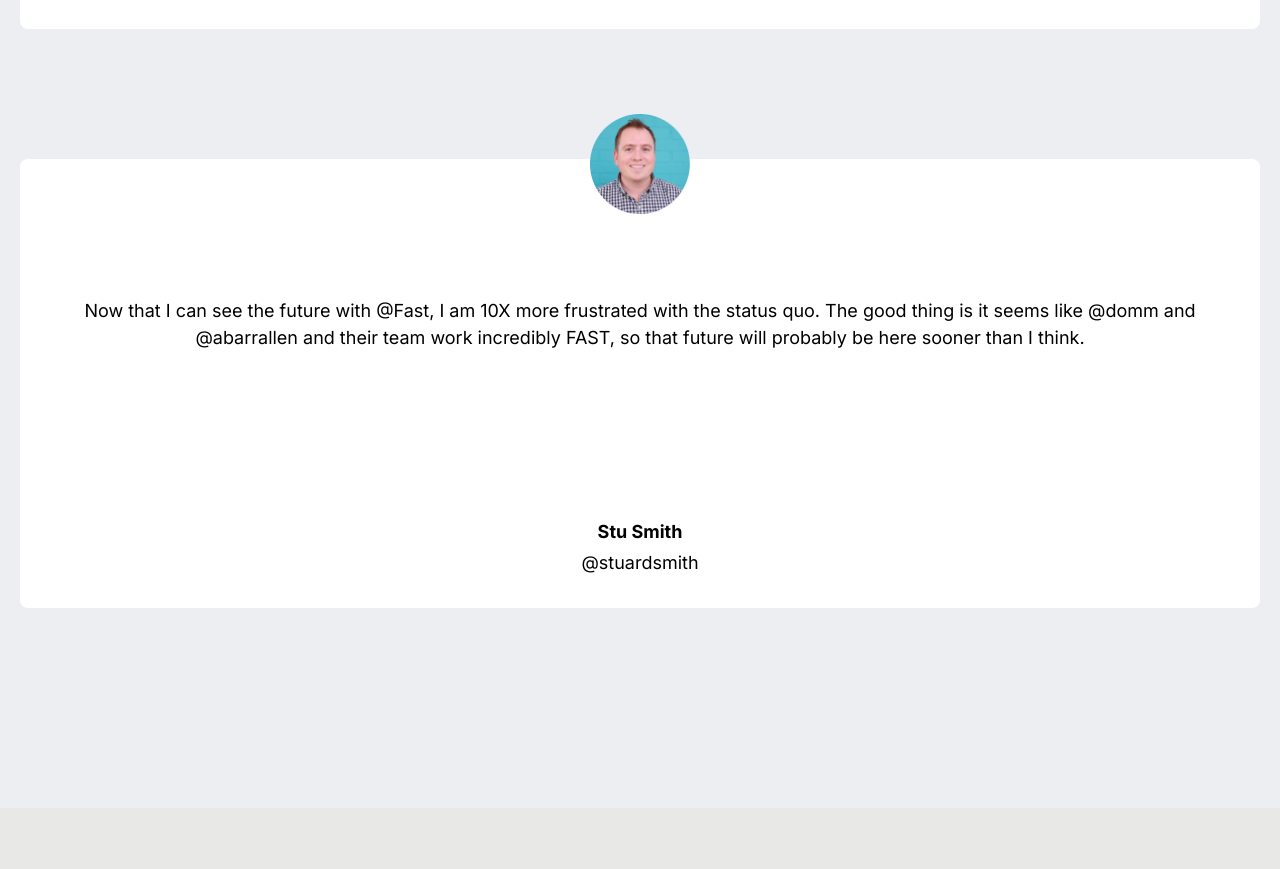
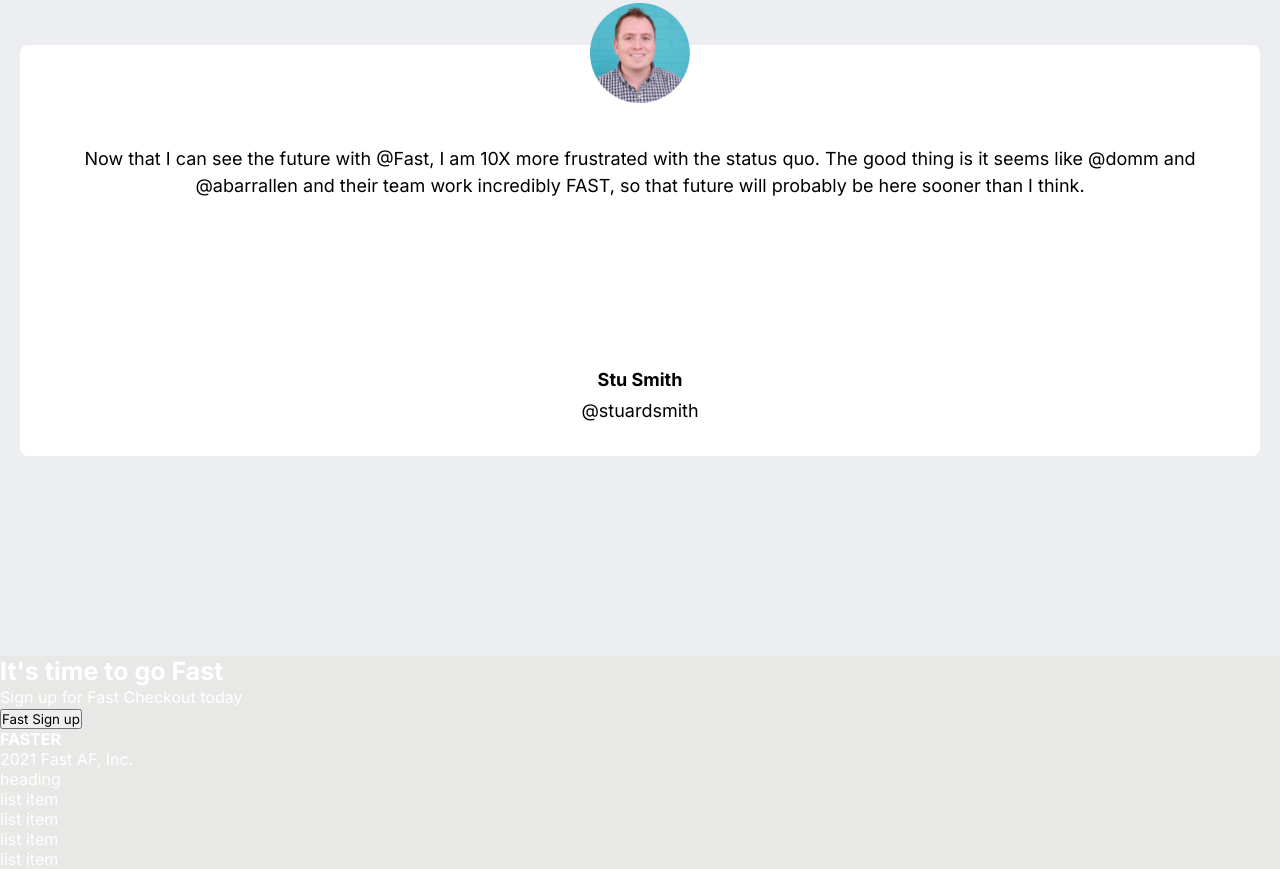
Before and after one commit to Akrata/Proyectos_Faster, a plain HTML site: page index.html in a window 1280 px wide. Shown: the part 6886-7755 px from the top of the page. Before the commit the page ends 7694 px from the top, so only its background shows below. Drawn offline with Linux system fonts and the light colour scheme.

Commit message:
haciendo footer, mobile first

```diff
--- a/css/style.css
+++ b/css/style.css
@@ -353,7 +353,7 @@ color: var(--grey);
     flex-direction:column;
     align-items: center;
     color: var(--black);
-    padding: 138px 32px 32px 32px;
+    padding: 100px 32px 32px 32px;
     position: relative;
     gap: 10px;
 
@@ -365,8 +365,9 @@ color: var(--grey);
     top: -10%;
 }
 .card-text-top{
-    height: 211px;
+    min-height: 211px;
     text-align: center;
+
 }
 .card-text-bot{
     text-align: center;
--- a/index.html
+++ b/index.html
@@ -124,6 +124,33 @@
         </div>
     </section>
     <footer>
+        <div>
+            <div>
+                <h5 class="headline5">It's time to go Fast</h5>
+                <p class="body2-regular">Sign up for Fast Checkout today</p>
+            </div>
+            <button>Fast Sign up</button>
+        </div>
+        <div class="fotter-top">
+            <h4>FASTER</h4>
+            <caption>2021 Fast AF, Inc.</caption>
+            <div>
+                <i></i>
+                <i></i>
+                <i></i>
+            </div>
+        </div>
+        <div class="footer-mid">
+            <ul>
+                <li class="heading">heading</li>
+                <li>list item</li>
+                <li>list item</li>
+                <li>list item</li>
+                <li>list item</li>
+            </ul>
+        </div>
+        <div class="footer-bot">
 
+        </div>
     </footer>
 </html>
```
Also changed, not shown: static/ico/5e349c95d8d0c236600d4ef1_TwitterIcon 1.svg (added), static/ico/5e349c95d8d0c2c5a90d4ee0_LinkedInIcon 1.png (added), static/ico/Vector.svg (added).
